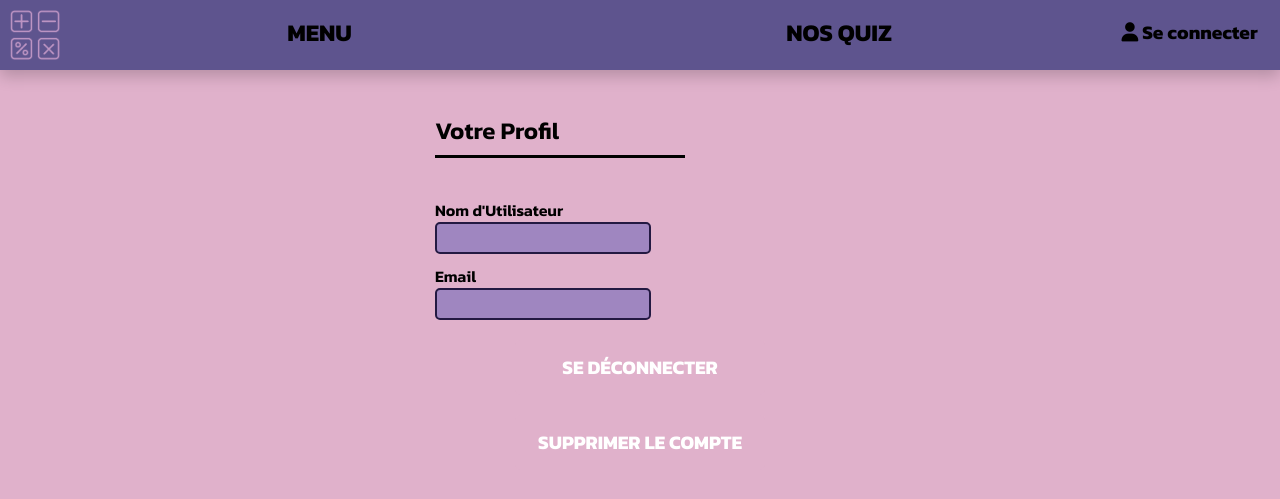
After one commit to SAMSAM-55/DefiMaths, a PHP site: page /account.html in a window 1280 px wide. The commit adds this page. Shown: the top 499 px of the page. Run offline with PHP 8.4, Linux system fonts and the light colour scheme; some web fonts are replaced.

Commit message:
Started to implement a profil page as well as log out and account deletion functionnalities.
Made other changes especially ont he pages names

```diff
--- /dev/null
+++ b/CSS/account.css
@@ -0,0 +1,71 @@
+/* This css file is only for the account.html file wich corresponds to the profile page */
+
+.profile-info-container {
+    display: flex;
+    flex-direction: column;
+    align-items: flex-start;
+    justify-content: center;
+    width: 450px;
+    padding: 20px;
+    position: relative;
+    right : calc(-50% + 225px);
+}
+
+.profile-info-container h2 {
+    font-size: 24px;
+    margin-bottom: 50px;
+}
+
+.profile-info-container h2::before {
+    content: "";
+    display: block;
+    width: 250px;
+    height: 3px;
+    position: relative;
+    bottom: -45px;
+    left: 0;
+    background-color: black;
+}
+
+.profile-info-item {
+    display: flex;
+    flex-direction: column;
+    margin-bottom: 10px;
+}
+
+.profile-info-item input {
+    padding: 2px;
+    border: 2px solid var(--theme-button-color-selected);
+    outline: none;
+    border-radius: 5px;
+    font-size: 1em;
+    font-weight: bold;
+    background-color: var(--theme-button-color-hovered);
+    transition: border-color 0.3s ease-in-out, box-shadow 0.3s ease-in-out;
+}
+
+.profile-actions-container {
+    display: flex;
+    flex-direction: column;
+    align-items: center;
+    justify-content: center;
+    width: 100%;
+}
+
+.profile-actions-container button {
+    background-color: var(--theme-background-color);
+    color: white;
+    width: 250px;
+    font-size: 1.2em;
+    font-weight: bold;
+    text-transform: uppercase;
+    text-decoration: none;
+    cursor: pointer;
+    position: relative;
+    padding: 10px 20px;
+    margin: 10px;
+    border: var(--border-color) 3px solid;
+    border-radius: 5px;
+    overflow: hidden;
+    transition: all 0.3s ease-in-out;
+}
--- a/JS/user-information.js
+++ b/JS/user-information.js
@@ -26,6 +26,18 @@ export function get_user_name() {
 
 export function get_is_loged_in() {
     return sessionStorage.getItem('loged_in');
+}
+
+export function log_out() {
+    user_email = null;
+    user_name = null;
+    user_progress = null;
+    user_id = null;
+    isLogedIn = false;
+    sessionStorage.removeItem('loged_in');
+    sessionStorage.removeItem('user_email');
+    sessionStorage.removeItem('user_name');
+    sessionStorage.removeItem('user_id');
 }
 
 export async function get_user_progress(quiz_id) {
--- /dev/null
+++ b/account.html
@@ -0,0 +1,53 @@
+<!DOCTYPE html>
+<html lang="en">
+    <head>
+        <meta charset="UTF-8">
+        <meta name="viewport" content="width=device-width, initial-scale=1.0">
+        <title>Défimaths - Profil</title>
+        <link rel="icon" type="image/x-icon" href="Assets/Logo/SiteLogo.png">
+        <link rel="stylesheet" href="https://cdnjs.cloudflare.com/ajax/libs/font-awesome/6.7.2/css/all.min.css">
+        <link rel="stylesheet" href="./CSS/style.css">
+        <link rel="stylesheet" href="CSS/account.css">
+        <script type="module" src="JS/initialise.js"></script>
+        <script type="module" src="JS/update-header.js"></script>
+        <script type="module">
+            import * as user from './JS/user-information.js';
+
+            addEventListener('DOMContentLoaded', async () => {;
+                document.getElementById('user-name').value = user.get_user_name();
+                document.getElementById('email').value = user.get_user_email();
+            });
+        </script>
+    </head>
+    <body>
+        <header class="header">
+            <div class="header-logo">
+                <img src="Assets/Logo/SiteLogo.png" alt="Logo" class="logo">
+            </div>
+            <div class="header-menu">
+                <a href="index.html" class="header-text">Menu</a>
+                <a href="selection-page.html" class="header-text">Nos quiz</a>
+            </div>
+            <div class="account-info">
+                <a href="login.html" class="header-text" id="user-name-text"><i class="fa-solid fa-user"></i> Se connecter</a>
+            </div>
+        </header>
+    <main>
+        <div class="profile-info-container">
+            <h2>Votre Profil</h2>
+            <div class="profile-info-item">
+                <label for="user-name">Nom d'Utilisateur</label>
+                <input type="text" name="user-name" id="user-name" value="" disabled>
+            </div>
+            <div class="profile-info-item">
+                <label for="email">Email</label>
+                <input type="email" name="email" id="email" value="" disabled>
+            </div>
+            <div class="profile-actions-container">
+                <button id="log-out" class="log-out">Se Déconnecter</button>
+                <button id="delete-account" class="action-button">Supprimer le Compte</button>
+            </div>
+        </div>
+    </main>
+</body>
+</html>
--- a/index.html
+++ b/index.html
@@ -3,7 +3,7 @@
 <head>
     <meta charset="UTF-8">
     <meta name="viewport" content="width=device-width, initial-scale=1.0">
-    <title>Quiz en ligne</title>
+    <title>Défimaths</title>
     <link rel="icon" type="image/x-icon" href="Assets/Logo/SiteLogo.png">
     <link rel="stylesheet" href="https://cdnjs.cloudflare.com/ajax/libs/font-awesome/6.7.2/css/all.min.css">
     <link rel="stylesheet" href="./CSS/style.css">
--- a/quizz-page.html
+++ b/quizz-page.html
@@ -3,7 +3,7 @@
 <head>
     <meta charset="UTF-8">
     <meta name="viewport" content="width=device-width, initial-scale=1.0">
-    <title>Quiz de math</title>
+    <title>Défimaths - Quiz</title>
     <link rel="icon" type="image/x-icon" href="Assets/Logo/SiteLogo.png">
     <link rel="stylesheet" href="https://cdnjs.cloudflare.com/ajax/libs/font-awesome/6.7.2/css/all.min.css">
     <link rel="stylesheet" href="./CSS/style.css">
--- a/register.html
+++ b/register.html
@@ -4,11 +4,12 @@
     <meta charset="UTF-8">
     <meta name="viewport" content="width=device-width, initial-scale=1.0">
     <link rel="icon" type="image/x-icon" href="Assets/Logo/SiteLogo.png">
-    <title>Connexion</title>
+    <title>Défimaths - Connexion</title>
     <link rel="stylesheet" href="CSS/login-regsiter.css">
     <link rel="stylesheet" href="https://cdnjs.cloudflare.com/ajax/libs/font-awesome/6.7.2/css/all.min.css">
     <script type="module" src="JS/initialise.js"></script>
     <script type="module" src="JS/update-header.js"></script>
+    <script type="module" src="JS/show-password.js"></script>
 </head>
 <body>
     <header class="header">
--- a/selection-page.html
+++ b/selection-page.html
@@ -3,7 +3,7 @@
 <head>
     <meta charset="UTF-8">
     <meta name="viewport" content="width=device-width, initial-scale=1.0">
-    <title>Selection du quiz</title>
+    <title>Défimaths - Selection</title>
     <link rel="icon" type="image/x-icon" href="Assets/Logo/SiteLogo.png">
     <link rel="stylesheet" href="https://cdnjs.cloudflare.com/ajax/libs/font-awesome/6.7.2/css/all.min.css"></link>
     <link rel="stylesheet" href="CSS/style.css">
```
Also changed, not shown: CSS/login-regsiter.css (+22 -0 lines), JS/show-password.js (added, +18 -0 lines), login.html (+6 -2 lines).
